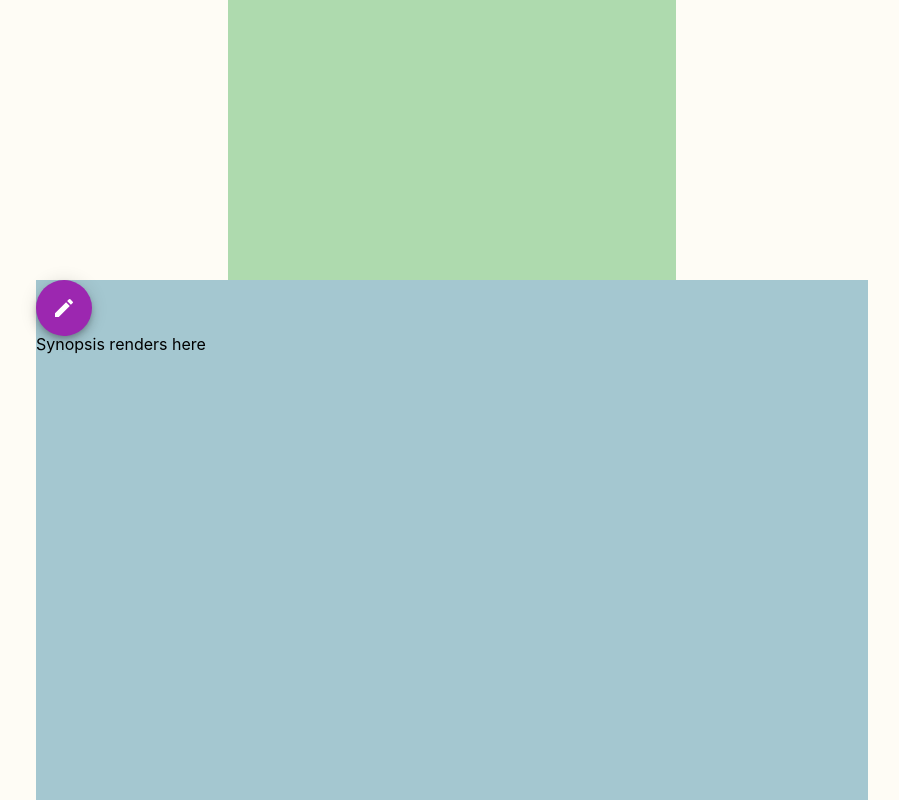
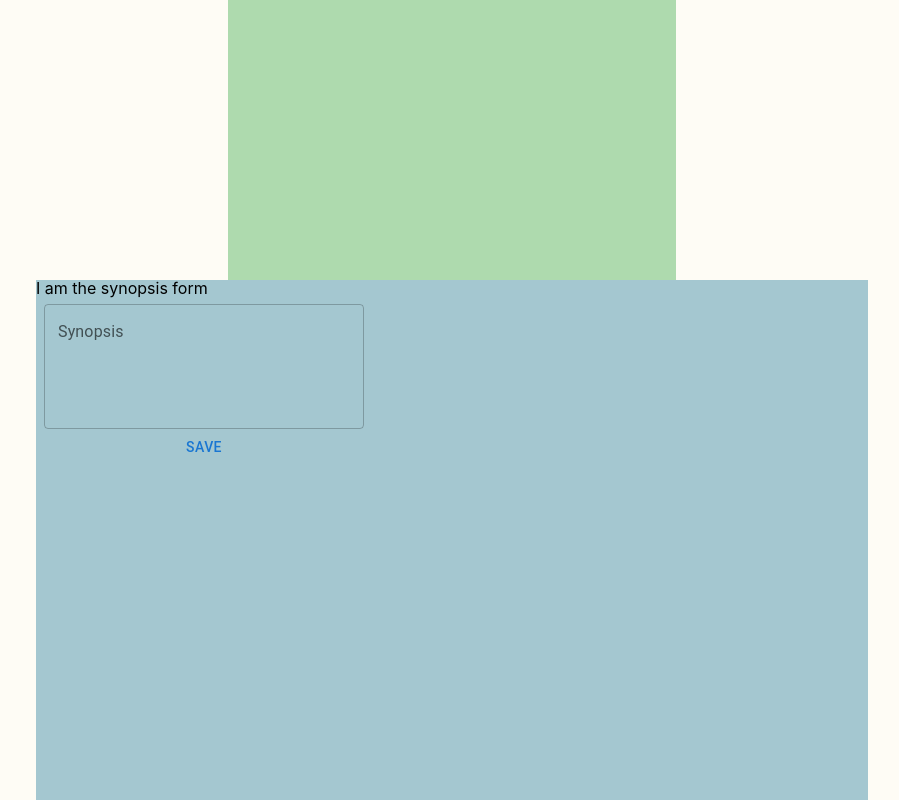
Before and after one commit to ninabrissey/your-epk, a React (Create React App) app: page /edit/1 in a window 1280 px wide. Shown: the part 1449-2249 px from the top of the page, without its empty margins (188-1087 px from the left). Built offline with nearby package versions, Linux system fonts and the light colour scheme; no server answers.

Commit message:
Add conditional rendering to return

```diff
--- a/src/components/Synopsis/SynopsisContainer.tsx
+++ b/src/components/Synopsis/SynopsisContainer.tsx
@@ -11,7 +11,7 @@ interface ISynopsis {
 }
 
 const SynopsisContainer = ({ filmEPK, addFilmInfo } : ISynopsis) => {
-  const [isEditing, setIsEditing] = useState<boolean>(false)
+  const [isEditing, setIsEditing] = useState<boolean>(true)
 
   return (
     <div className='synopsis-container'>
@@ -19,7 +19,7 @@ const SynopsisContainer = ({ filmEPK, addFilmInfo } : ISynopsis) => {
         <Fab color='secondary' aria-label='edit'>
           <EditIcon />
         </Fab>}
-      {isEditing && <SynopsisForm filmEPK={filmEPK} addFilmInfo={addFilmInfo}/>}
+      {isEditing && <SynopsisForm filmEPK={filmEPK} addFilmInfo={addFilmInfo} />}
       {!isEditing && <SynopsisDisplay filmEPK={filmEPK} />}
     </div>
   )
```
